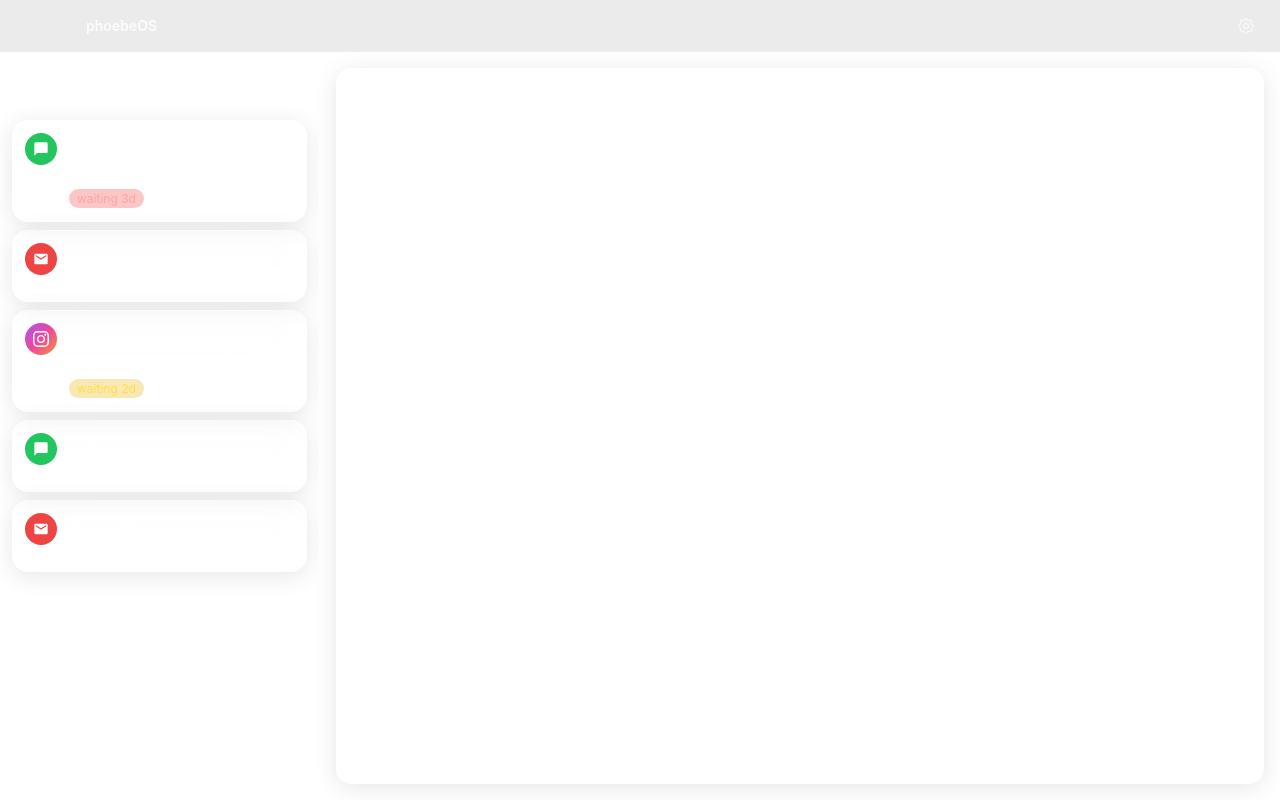
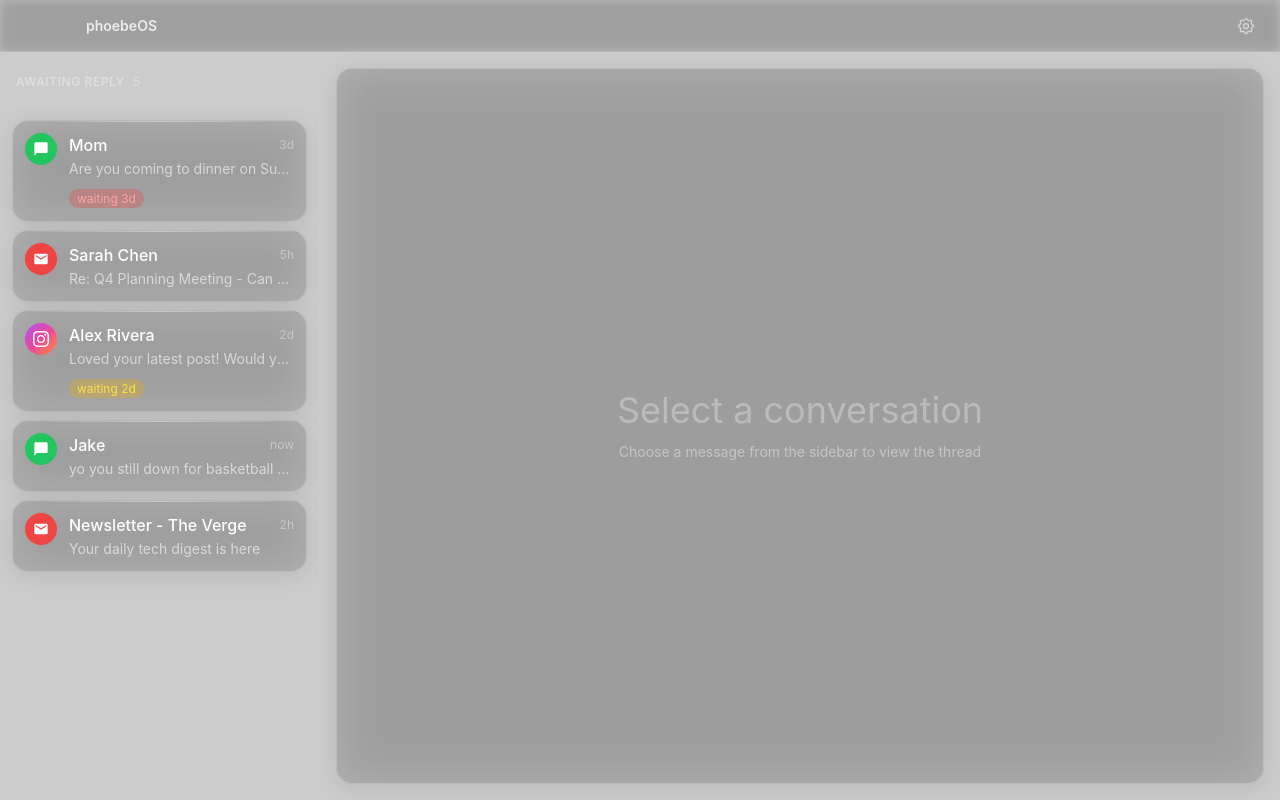
Before and after one commit to phobopan/myOS, a React (Vite) app: page / in a window 1280 px wide. Built offline with nearby package versions, Linux system fonts and the light colour scheme.

Commit message:
style(ui): add dark tint overlay for better white text contrast

```diff
--- a/src/renderer/App.tsx
+++ b/src/renderer/App.tsx
@@ -137,7 +137,7 @@ export default function App() {
     <div
       className="h-screen flex flex-col text-white"
       style={{
-        background: 'rgba(255, 255, 255, 0.25)',
+        background: 'linear-gradient(rgba(0, 0, 0, 0.2), rgba(0, 0, 0, 0.2)), rgba(255, 255, 255, 0.25)',
         backdropFilter: 'blur(30px)',
         WebkitBackdropFilter: 'blur(30px)',
       }}
--- a/src/renderer/index.css
+++ b/src/renderer/index.css
@@ -53,7 +53,7 @@ body {
    ======================================== */
 
 .widget-bubble {
-  background: rgba(255, 255, 255, 0.15);
+  background: linear-gradient(rgba(0, 0, 0, 0.15), rgba(0, 0, 0, 0.15)), rgba(255, 255, 255, 0.15);
   backdrop-filter: blur(20px);
   -webkit-backdrop-filter: blur(20px);
   border-radius: 16px;
@@ -82,18 +82,18 @@ body {
 }
 
 .widget-bubble:hover {
-  background: rgba(255, 255, 255, 0.22);
+  background: linear-gradient(rgba(0, 0, 0, 0.12), rgba(0, 0, 0, 0.12)), rgba(255, 255, 255, 0.22);
   border-color: rgba(255, 255, 255, 0.3);
 }
 
 .widget-bubble.selected {
-  background: rgba(255, 255, 255, 0.28);
+  background: linear-gradient(rgba(0, 0, 0, 0.1), rgba(0, 0, 0, 0.1)), rgba(255, 255, 255, 0.28);
   border-color: rgba(255, 255, 255, 0.35);
 }
 
 /* Large widget bubble for thread view */
 .widget-bubble-large {
-  background: rgba(255, 255, 255, 0.15);
+  background: linear-gradient(rgba(0, 0, 0, 0.15), rgba(0, 0, 0, 0.15)), rgba(255, 255, 255, 0.15);
   backdrop-filter: blur(20px);
   -webkit-backdrop-filter: blur(20px);
   border-radius: 16px;
```
